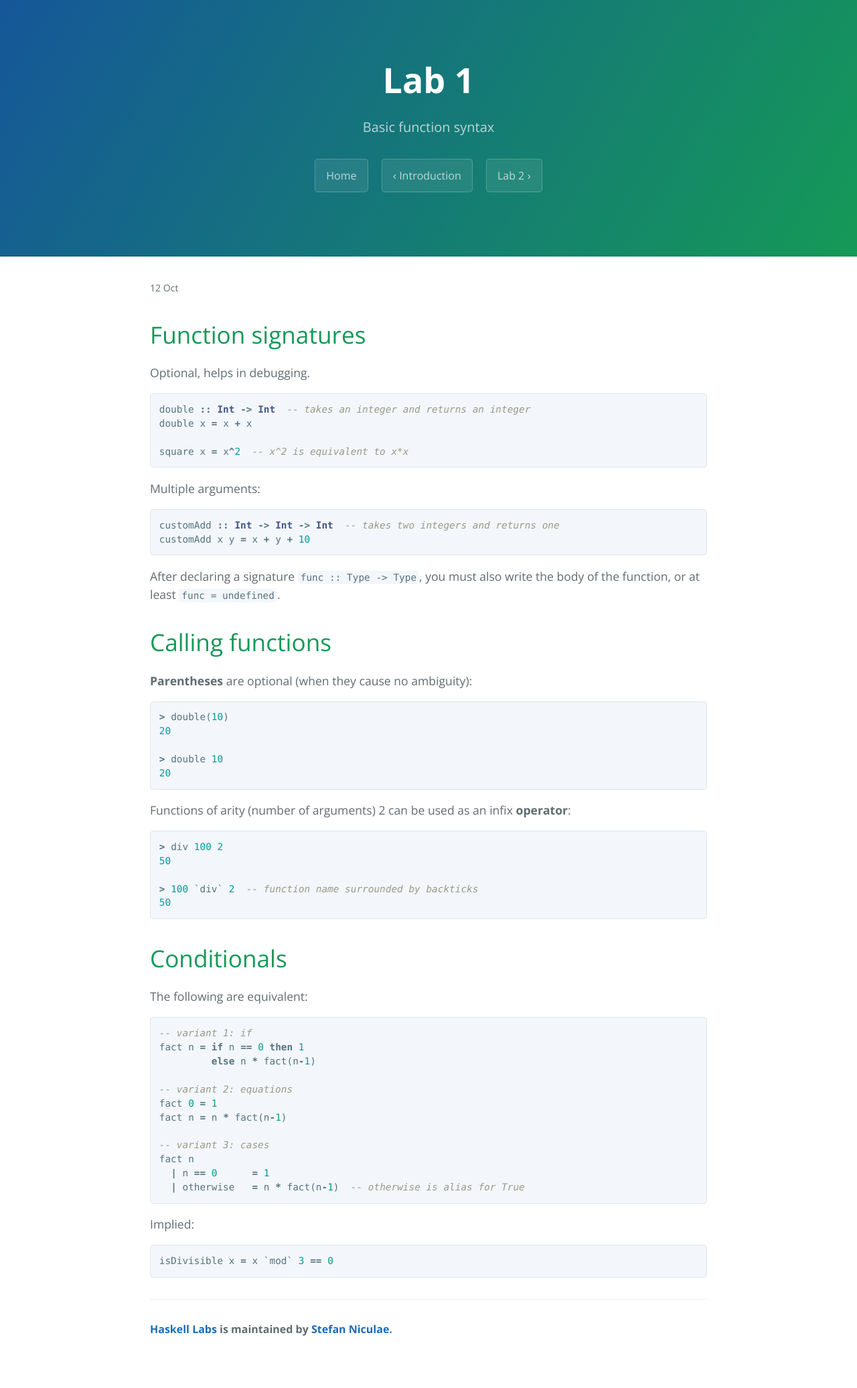
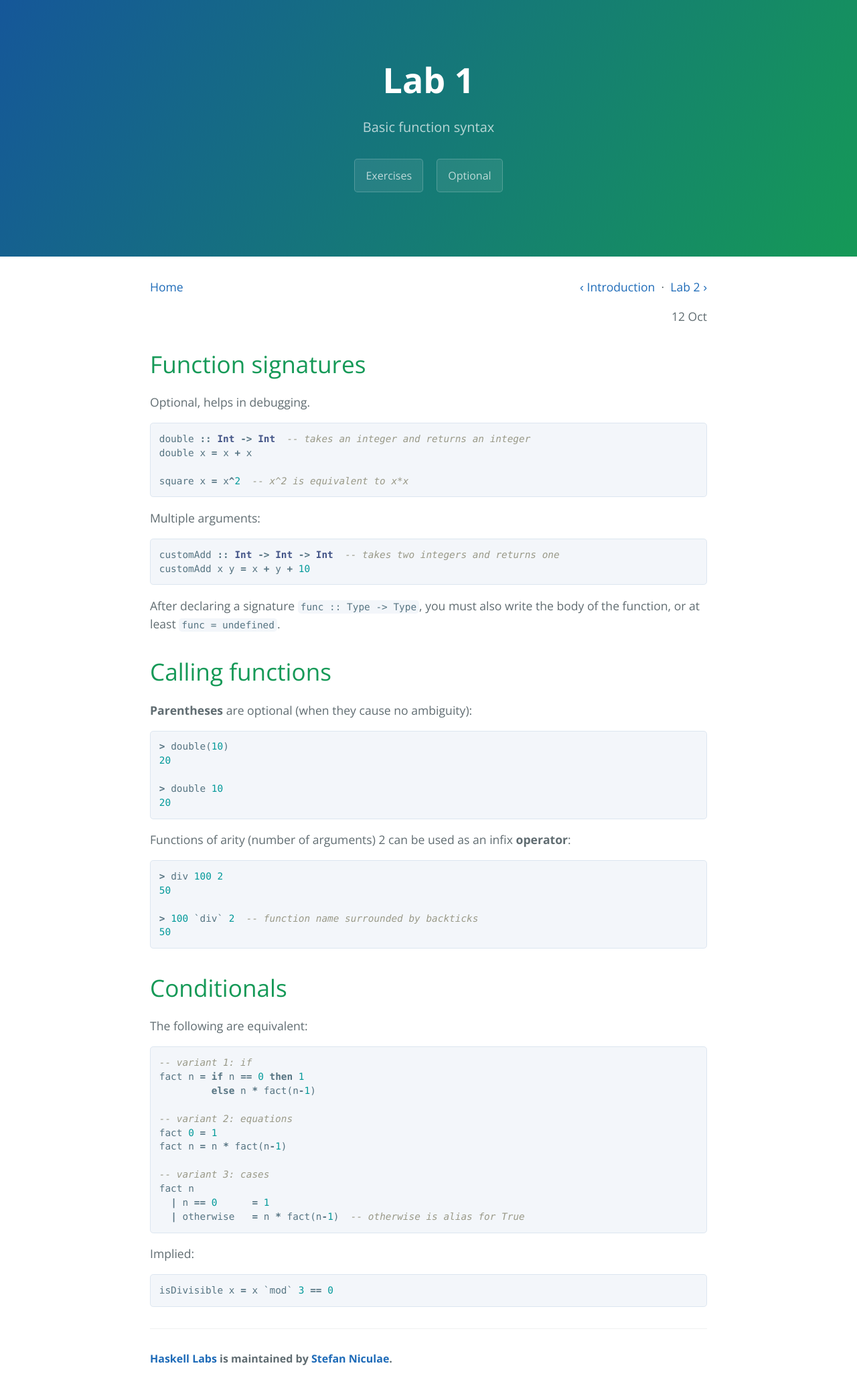
Before and after one commit to stefan-niculae/.well-known, a Jekyll site: the page built from _posts/2016-10-12-lab1.md, in a window 1280 px wide. Shown: the whole page at 67% size. Built offline with Jekyll 4.4.1, drawn with Linux system fonts in a browser that asks for light colours; before the commit the page ends 2028 px from its top, so only the background shows below that.

Commit message:
moved navigation to content area, added links for exercises and optionals

```diff
--- a/_includes/head.html
+++ b/_includes/head.html
@@ -11,4 +11,6 @@
   <link href='https://fonts.googleapis.com/css?family=Open+Sans:400,700' rel='stylesheet' type='text/css'>
   <link rel="stylesheet" href="{{ site.baseurl }}/css/cayman.css">
   <link rel="stylesheet" href="{{ site.baseurl }}/css/syntax.css">
+
+  <link rel="stylesheet" href="{{ site.baseurl }}/css/custom.css">
 </head>
--- a/_includes/page-header.html
+++ b/_includes/page-header.html
@@ -3,19 +3,17 @@
   <h2 class="project-tagline">{{ page.tagline }}</h2>
 
   {% if page.layout == 'post' %}
-    <a href="{{ site.baseurl }}" class="btn">Home</a>
-
-    {% if page.previous %}
-      <a href="{{ site.baseurl }}{{ page.previous.url }}" class="btn">&lsaquo; {{ page.previous.title }}</a>
+    {% if page.exercises %}
+      <a href="{{ page.exercises }}" target="_blank" class="btn">Exercises</a>
     {% endif %}
 
-    {% if page.next %}
-      <a href="{{ site.baseurl }}{{ page.next.url }}" class="btn">{{ page.next.title }} &rsaquo;</a>
+    {% if page.optional %}
+      <a href="{{ page.optional }}" target="_blank" class="btn">Optional</a>
     {% endif %}
   {% endif %}
 
   {% if page.layout == 'home' %}
-    <a href="http://bit.do/progdecl" class="btn">Exercises</a>
+    <a href="http://bit.do/progdecl" target="_blank" class="btn">Materials</a>
     <a href="{{ site.baseurl }}{{ site.posts.first.url }}" class="btn">Latest: {{ site.posts.first.title }}</a>
   {% endif %}
 </section>
--- a/_layouts/post.html
+++ b/_layouts/post.html
@@ -1,6 +1,27 @@
 ---
 layout: default
 ---
-<small>{{ page.date | date: '%-d %b' }}</small>
+
+{{ header }}
+
+<nav>
+  <a href="{{ site.baseurl }}/" class="nav-button">Home</a>
+
+  <section class="nav-posts">
+  {% if page.previous %}
+    <a href="{{ site.baseurl }}{{ page.previous.url }}" class="nav-button">&lsaquo; {{ page.previous.title }}</a>
+  {% endif %}
+
+  {% if page.previous and page.next %}
+    &nbsp;·&nbsp;
+  {% endif %}
+
+  {% if page.next %}
+    <a href="{{ site.baseurl }}{{ page.next.url }}" class="nav-button">{{ page.next.title }} &rsaquo;</a>
+  {% endif %}
+</section>
+</nav>
+
+<p class="date">{{ page.date | date: '%-d %b' }}</p>
 
 {{ content }}
--- a/_posts/2016-10-12-lab1.md
+++ b/_posts/2016-10-12-lab1.md
@@ -1,7 +1,9 @@
 ---
 layout:  post
-title:   "Lab 1"
-tagline: "Basic function syntax"
+title:   Lab 1
+tagline: Basic function syntax
+exercises: https://www.dropbox.com/sh/744yd543sh45o15/AABi5A5UiwKool1vO1Pg_RFCa?dl=0
+optional:  https://www.dropbox.com/sh/yq5cfevyvnd20fx/AABzRvCJN309Ryc99JuhE6zma?dl=0
 ---
 # Function signatures
 
--- /dev/null
+++ b/css/custom.css
@@ -0,0 +1,17 @@
+.date {
+  text-align: right;
+}
+
+nav {
+  position: relative;
+}
+
+.nav-button {
+  display: inline-block;
+}
+
+.nav-posts {
+  position: absolute;
+  right: 0;
+  top: 0;
+}
```
Also changed, not shown: _posts/2016-10-19-lab2.md (+5 -2 lines), _posts/2016-10-26-lab3.md (+5 -2 lines).
